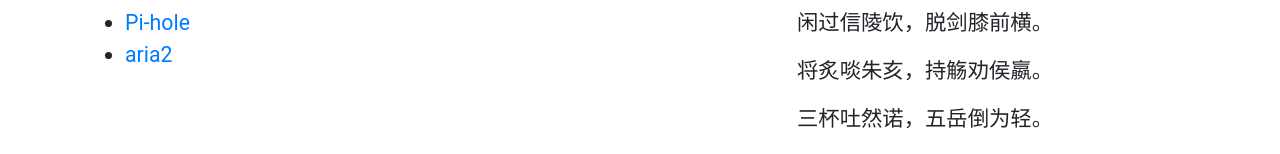
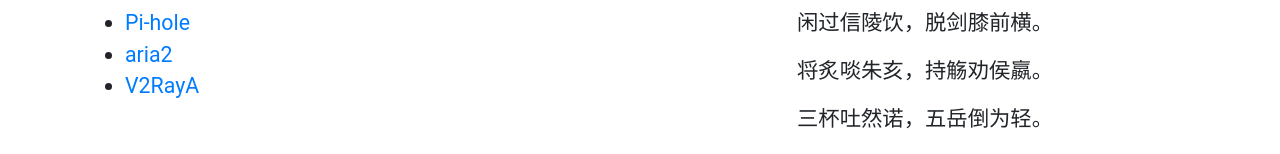
Before and after one commit to stlh/pi-home, a plain HTML site: page wwwroot/index.html in a window 1280 px wide. Shown: the part 360-514 px from the top of the page. Drawn offline with Linux system fonts and the light colour scheme.

Commit message:
add link to v2raya

```diff
--- a/wwwroot/index.html
+++ b/wwwroot/index.html
@@ -29,6 +29,7 @@
           <li><a href="http://pi.home:8280/">Pi-hole</a></li>
           <!-- <li><a href="/pihole/">Pi-hole</a></li> -->
           <li><a href="/aria2/">aria2</a></li>
+          <li><a href="http://pi.home:2017/">V2RayA</a></li>
         </ul>
       </div>
       <div class="col">
```
